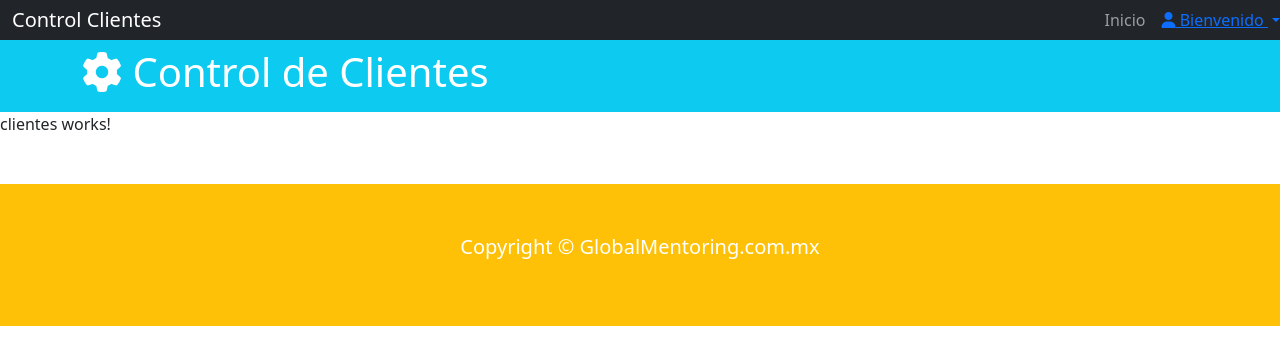
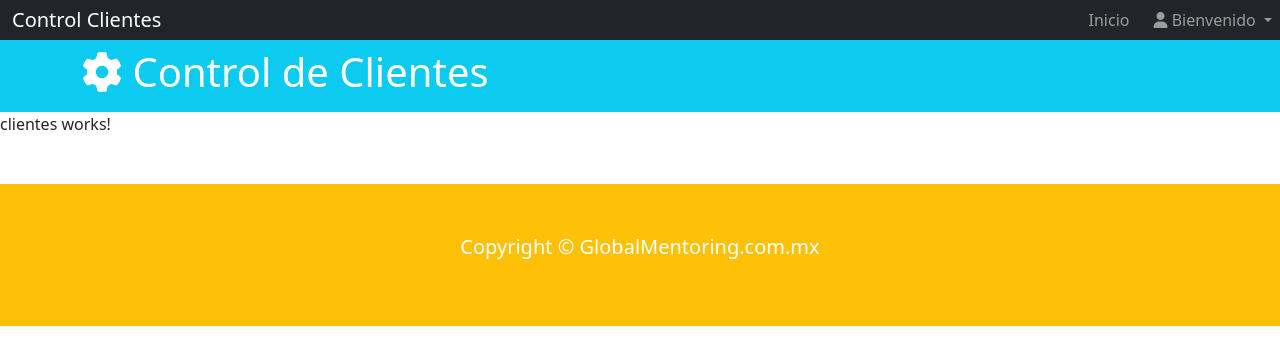
Before and after one commit to erkcgn/control-clientes, an Angular app: page / in a window 1280 px wide. Shown: the top 364 px of the page. Built offline with nearby package versions, Linux system fonts and the light colour scheme; what @angular/fire, angular2-flash-messages would draw is missing.

Commit message:
correccion class nav-link

```diff
--- a/src/app/componentes/cabecero/cabecero.component.html
+++ b/src/app/componentes/cabecero/cabecero.component.html
@@ -24,13 +24,13 @@
         <ul class="navbar-nav ml-auto">
             <li class="nav-item dropdown mr-3">
                 <a href="#"
-                    class="nav-lik dropdown-toggle"
+                    class="nav-link dropdown-toggle"
                     data-bs-toggle="dropdown">
                     <i class="fas fa-user"></i> Bienvenido
                 </a>
                 <div class="dropdown-menu">
-                    <a routerLink="/configuracion" class="dropdown-item">                       >
-                        <i class="fas fa-cog"></i>Configuración
+                    <a routerLink="/configuracion" class="dropdown-item">
+                        <i class="fas fa-cog"></i> Configuración
                     </a>
                 </div>
             </li>
```
